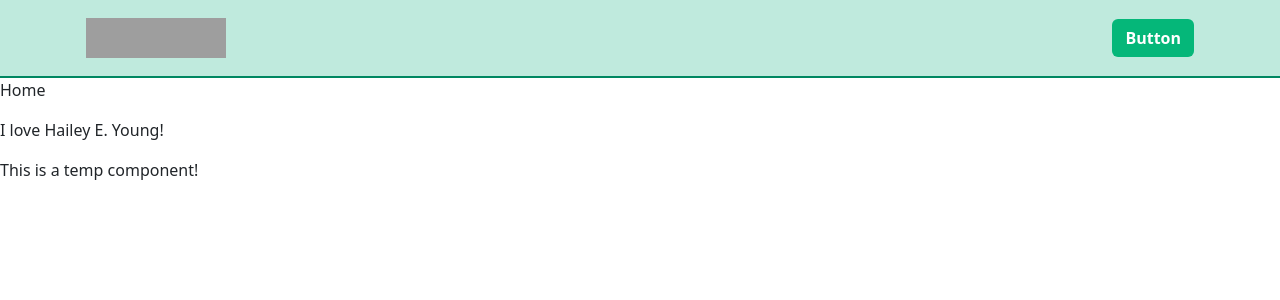
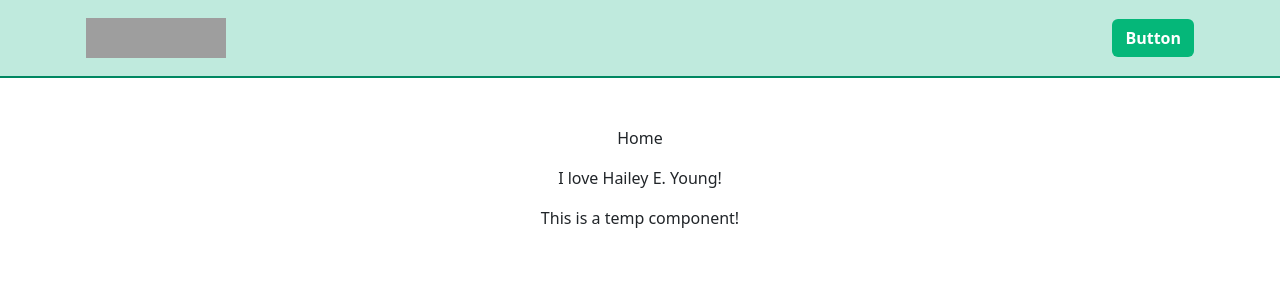
Before and after one commit to valgardg/vue-temp, a Vue app: page /home in a window 1280 px wide. Shown: the top 300 px of the page. Built offline with nearby package versions, Linux system fonts and the light colour scheme; grey boxes are pictures that could not be loaded.

Commit message:
updated: styling of home screen main div

```diff
--- a/src/screens/Home.vue
+++ b/src/screens/Home.vue
@@ -1,5 +1,5 @@
 <template>
-    <div>
+    <div class="container d-flex flex-column justify-content-start align-items-center main-content mt-5">
         <p>Home</p>
         <p>I love Hailey E. Young!</p>
         <TempComponent />
```
